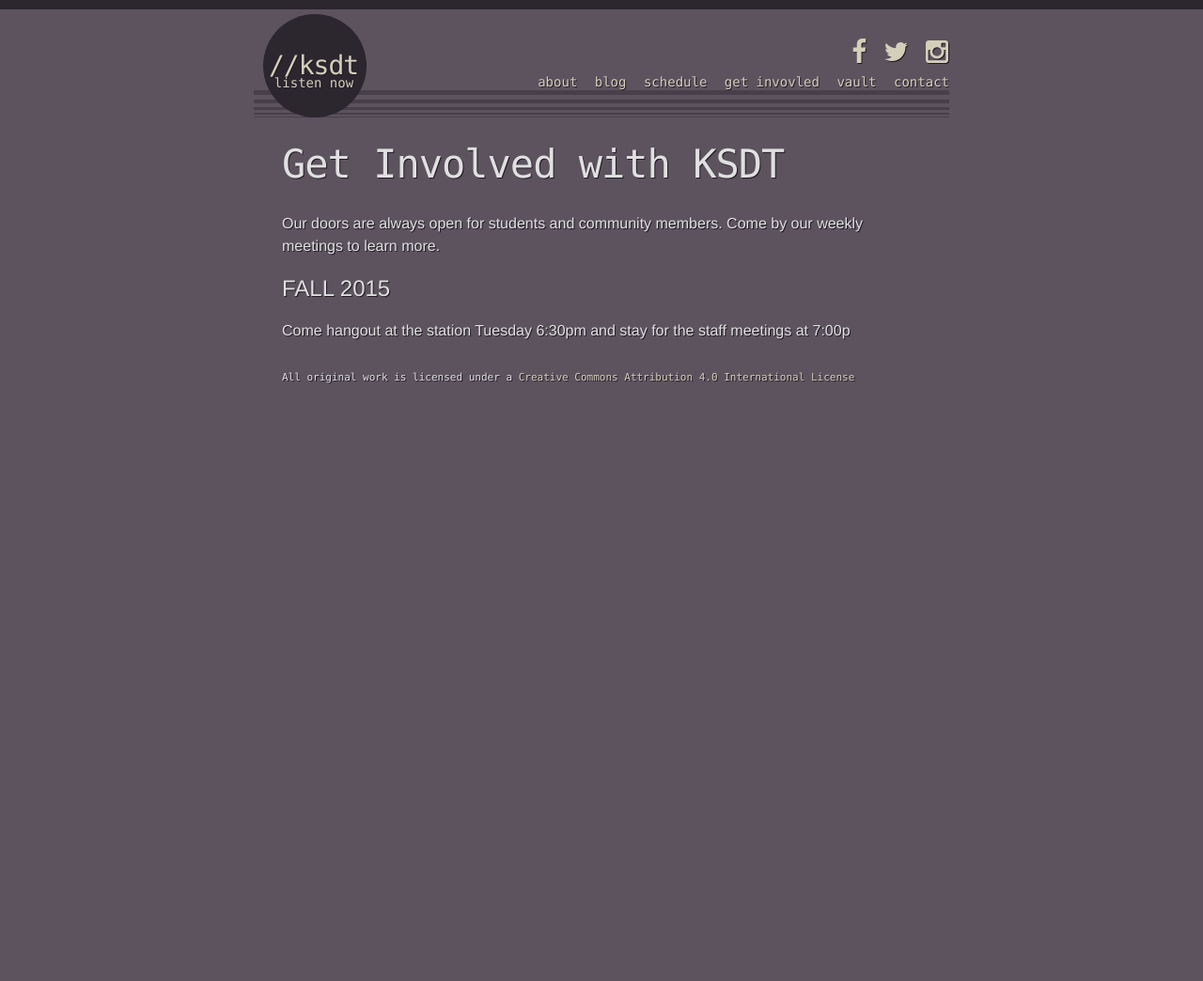
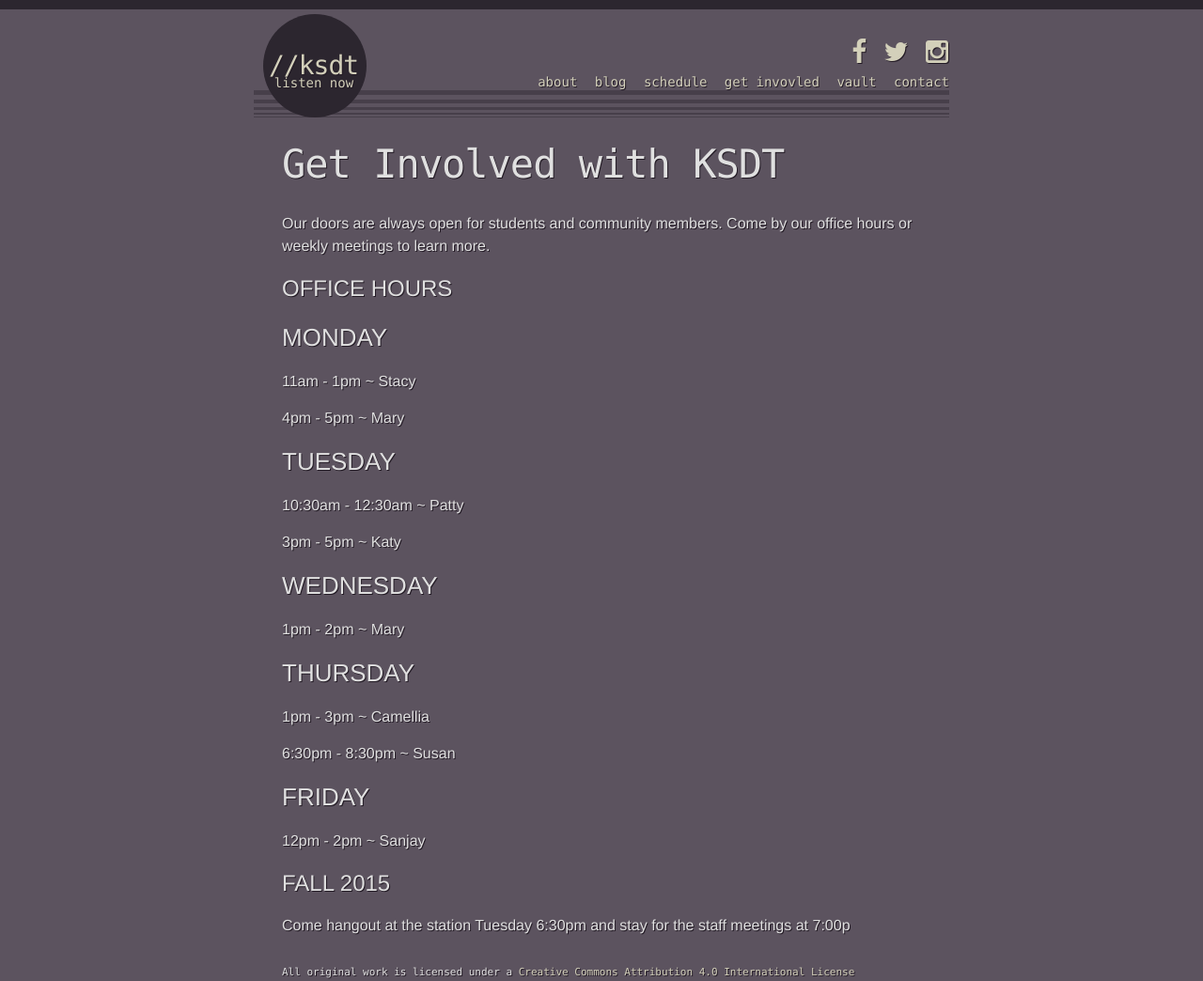
Before and after one commit to m4chinations/ksdt-website, a Jekyll site: the page built from do.md, in a window 1280 px wide. Shown: the whole page at 94% size. Built offline with Jekyll 4.4.1, drawn with Linux system fonts in a browser that asks for light colours; before the commit the page ends 900 px from its top, so only the background shows below that.

Commit message:
Update do.md

```diff
--- a/do.md
+++ b/do.md
@@ -4,7 +4,35 @@
 permalink: /do/
 ---
 
-Our doors are always open for students and community members. Come by our weekly meetings to learn more.
+Our doors are always open for students and community members. Come by our office hours or weekly meetings to learn more.
+
+#OFFICE HOURS
+
+###MONDAY
+
+11am - 1pm ~ Stacy
+
+4pm - 5pm ~ Mary
+
+###TUESDAY
+
+10:30am - 12:30am ~ Patty
+
+3pm - 5pm ~ Katy
+
+###WEDNESDAY
+
+1pm - 2pm ~ Mary
+
+###THURSDAY
+
+1pm - 3pm ~ Camellia
+
+6:30pm - 8:30pm ~ Susan
+
+###FRIDAY
+
+12pm - 2pm ~ Sanjay
 
 #FALL 2015
 Come hangout at the station Tuesday 6:30pm and stay for the staff meetings at 7:00p
```
